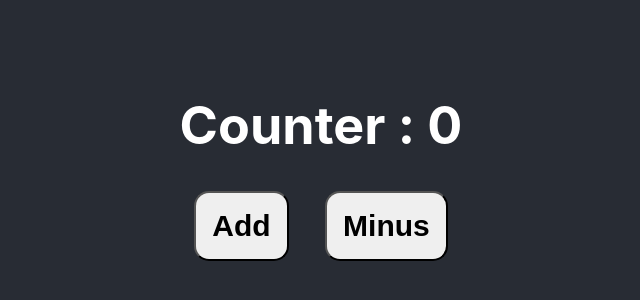
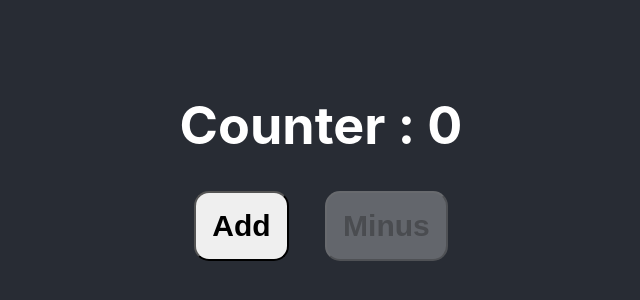
Before and after one commit to Brar21/TypeScript-Learning, a React (Create React App) app in the folder TypeScript.Course/typewithreact/: page / in a window 1280 px wide. Shown: the part 240-540 px from the top of the page, without its empty margins (319-959 px from the left). Built offline with nearby package versions, Linux system fonts and the light colour scheme.

Commit message:
Genrics in React-typescript

```diff
--- a/TypeScript.Course/typewithreact/src/App.tsx
+++ b/TypeScript.Course/typewithreact/src/App.tsx
@@ -10,11 +10,11 @@ function App()
           <header className="App-header">
               <h1>Counter : {value}</h1>
               <div>
-              <Button text="Add" handleClick={() => setValue(value + 1)} />
+              <Button text="Add" disabled={value===20}  handleClick={() => setValue(value + 1)} />
        &nbsp;
        &nbsp;
        &nbsp;
-                  <Button text="Minus" handleClick={() => setValue(value - 1)} />
+                  <Button text="Minus" disabled={value===0} handleClick={() => setValue(value - 1)} />
 
               </div>
       </header>
--- a/TypeScript.Course/typewithreact/src/components/Button.tsx
+++ b/TypeScript.Course/typewithreact/src/components/Button.tsx
@@ -4,13 +4,14 @@ import React from 'react'
 interface ButtonProps
 {
     text: string,
-    handleClick:()=>void
+    handleClick:()=>void,
+    disabled?:boolean
     //for optional if we dont' want to use a props we can simply use "?" after name prop.
 }
-const Button = ({text,handleClick}:ButtonProps) => {
+const Button = ({text,handleClick,disabled}:ButtonProps) => {
     return (
       <>
-      <button className='buttoncomponent' onClick={handleClick}>{text}</button>
+      <button className='buttoncomponent' disabled={disabled} onClick={handleClick}>{text}</button>
 
             </>
   )
```
